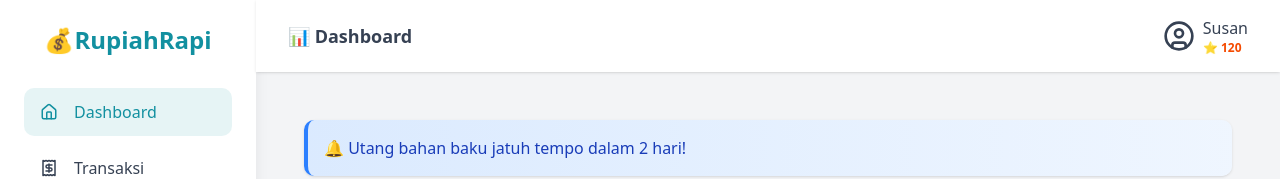
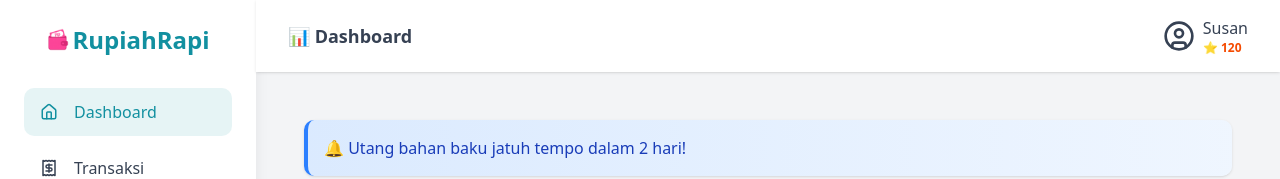
Before and after one commit to frsyi/rupiah-rapi, a Next.js app: page / in a window 1280 px wide. Shown: the top 179 px of the page. Built offline with nearby package versions, Linux system fonts and the light colour scheme.

Commit message:
feat: add logo

```diff
--- a/src/components/Sidebar.jsx
+++ b/src/components/Sidebar.jsx
@@ -17,8 +17,13 @@ export default function Sidebar() {
 
   return (
     <div className="flex flex-col p-6 h-full w-full">
-      <h1 className="text-2xl font-bold text-primary mb-8 text-center">
-        💰RupiahRapi
+      <h1 className="text-2xl font-bold text-primary mb-8 text-center flex items-center justify-center gap-0.5">
+        <img
+          src="/images/logo/logo.png"
+          alt="RupiahRapi Logo"
+          className="w-6 h-6 object-contain"
+        />
+        RupiahRapi
       </h1>
       <nav className="flex flex-col space-y-2">
         {menus.map((menu) => {
```
Also changed, not shown: public/images/logo/logo.png (added).
